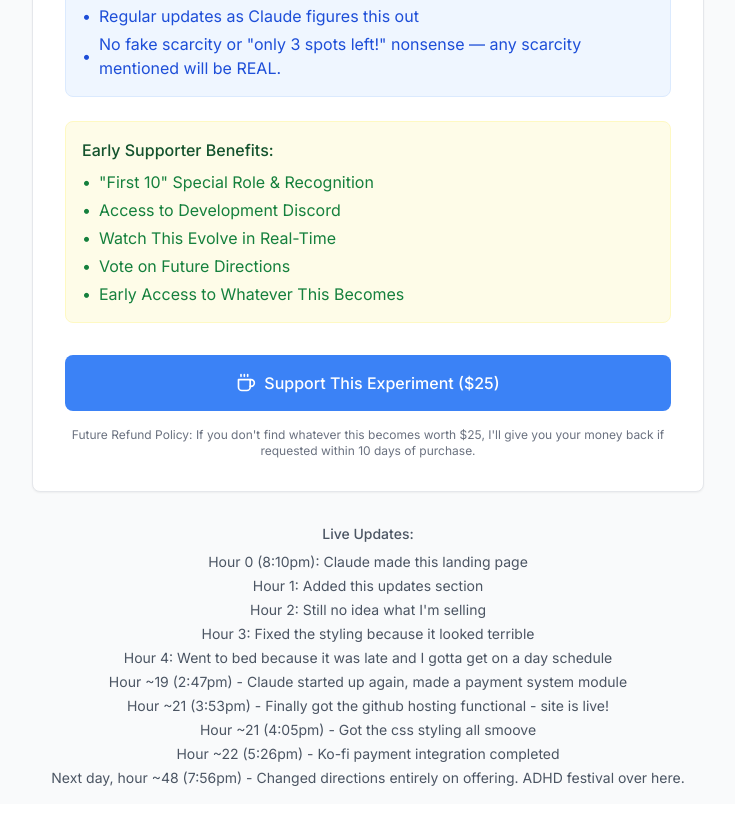
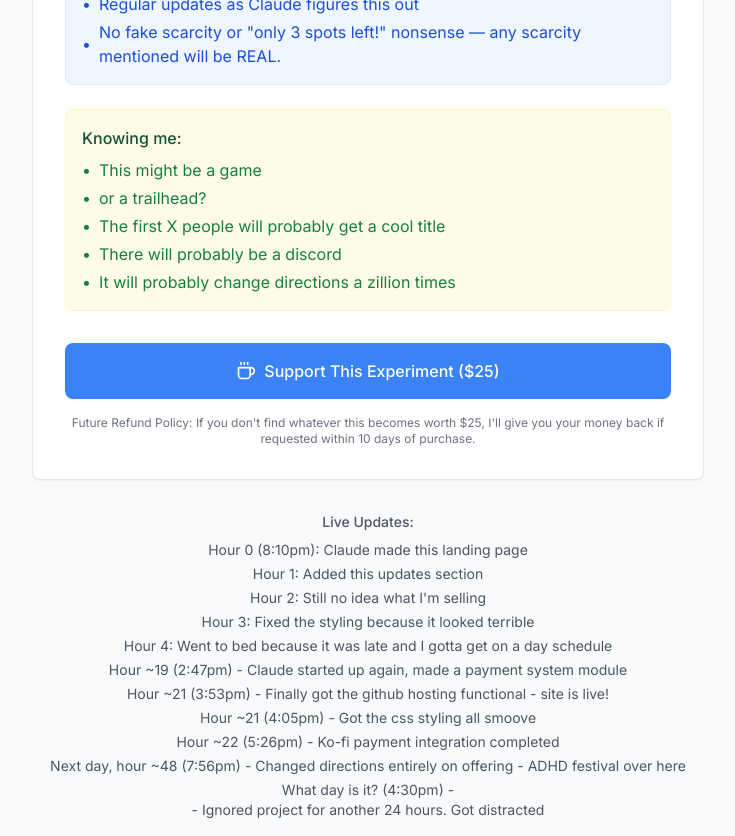
Before and after one commit to fractaloutlook/FO, a React (Vite) app: page / in a window 1280 px wide. Shown: the part 860-1696 px from the top of the page, without its empty margins (272-1007 px from the left). Before the commit the page ends 1664 px from the top, so only its background shows below. Built offline with nearby package versions, Linux system fonts and the light colour scheme.

Commit message:
landing copy change and kofi button fix(?)

```diff
--- a/src/components/KofiButton.jsx
+++ b/src/components/KofiButton.jsx
@@ -26,7 +26,7 @@ const KofiButton = ({ username = "timschei" }) => {
   }, [username]);
 
   const handleClick = () => {
-    window.kofiWidgetOverlay?.toggleFloatingChat();
+    window.kofiWidgetOverlay?.openPopup();  // Changed from toggleFloatingChat to openPopup
   };
 
   return (
--- a/src/pages/LandingPage.jsx
+++ b/src/pages/LandingPage.jsx
@@ -41,7 +41,7 @@ const LandingPage = () => {
 
           {/* Main Content */}
           <h1 className="text-4xl font-bold text-gray-900 mb-6">
-            "Claude and I are trying to be less like the scammers with our offerings!"
+            "Hey look! An honest landing page!"
           </h1>
 
           {/*<div className="mb-6">
@@ -54,7 +54,9 @@ const LandingPage = () => {
               online without all of the nonsense false promises of teaching you to be
               a thought leader, write a novel in 20 days, make your old novel suddenly
               a best seller or whatever the heck. The best is "How to make money with AI!"
-              These people are nonsense and 90% scammers. Or at least liars.
+              These people are nonsense and 90% scammers.
+
+              I don't even know what this is yet. That much is true. I think it's a game though.
             </p>
 
             {/* Status Section */}
@@ -106,27 +108,27 @@ const LandingPage = () => {
 
             {/* Early Supporter Benefits Section */}
             <div className="bg-yellow-50 p-4 rounded-lg border border-yellow-100">
-              <p className="font-medium text-green-900 mb-2">Early Supporter Benefits:</p>
+              <p className="font-medium text-green-900 mb-2">Knowing me:</p>
               <ul className="space-y-1 text-green-700">
                 <li className="flex items-center gap-2">
                   <span>•</span>
-                  "First 10" Special Role & Recognition
+                  This might be a game
                 </li>
                 <li className="flex items-center gap-2">
                   <span>•</span>
-                  Access to Development Discord
+                  or a trailhead?
                 </li>
                 <li className="flex items-center gap-2">
                   <span>•</span>
-                  Watch This Evolve in Real-Time
+                  The first X people will probably get a cool title
                 </li>
                 <li className="flex items-center gap-2">
                   <span>•</span>
-                  Vote on Future Directions
+                  There will probably be a discord
                 </li>
                 <li className="flex items-center gap-2">
                   <span>•</span>
-                  Early Access to Whatever This Becomes
+                  It will probably change directions a zillion times
                 </li>
               </ul>
             </div>
@@ -157,7 +159,8 @@ const LandingPage = () => {
             <p>Hour ~21 (3:53pm) - Finally got the github hosting functional - site is live!</p>
             <p>Hour ~21 (4:05pm) - Got the css styling all smoove</p>
             <p>Hour ~22 (5:26pm) - Ko-fi payment integration completed</p>
-            <p>Next day, hour ~48 (7:56pm) - Changed directions entirely on offering. ADHD festival over here.</p>
+            <p>Next day, hour ~48 (7:56pm) - Changed directions entirely on offering - ADHD festival over here</p>
+            <p>What day is it? (4:30pm) - </p> - Ignored project for another 24 hours. Got distracted
           </div>
         </div>
       </div>
```
